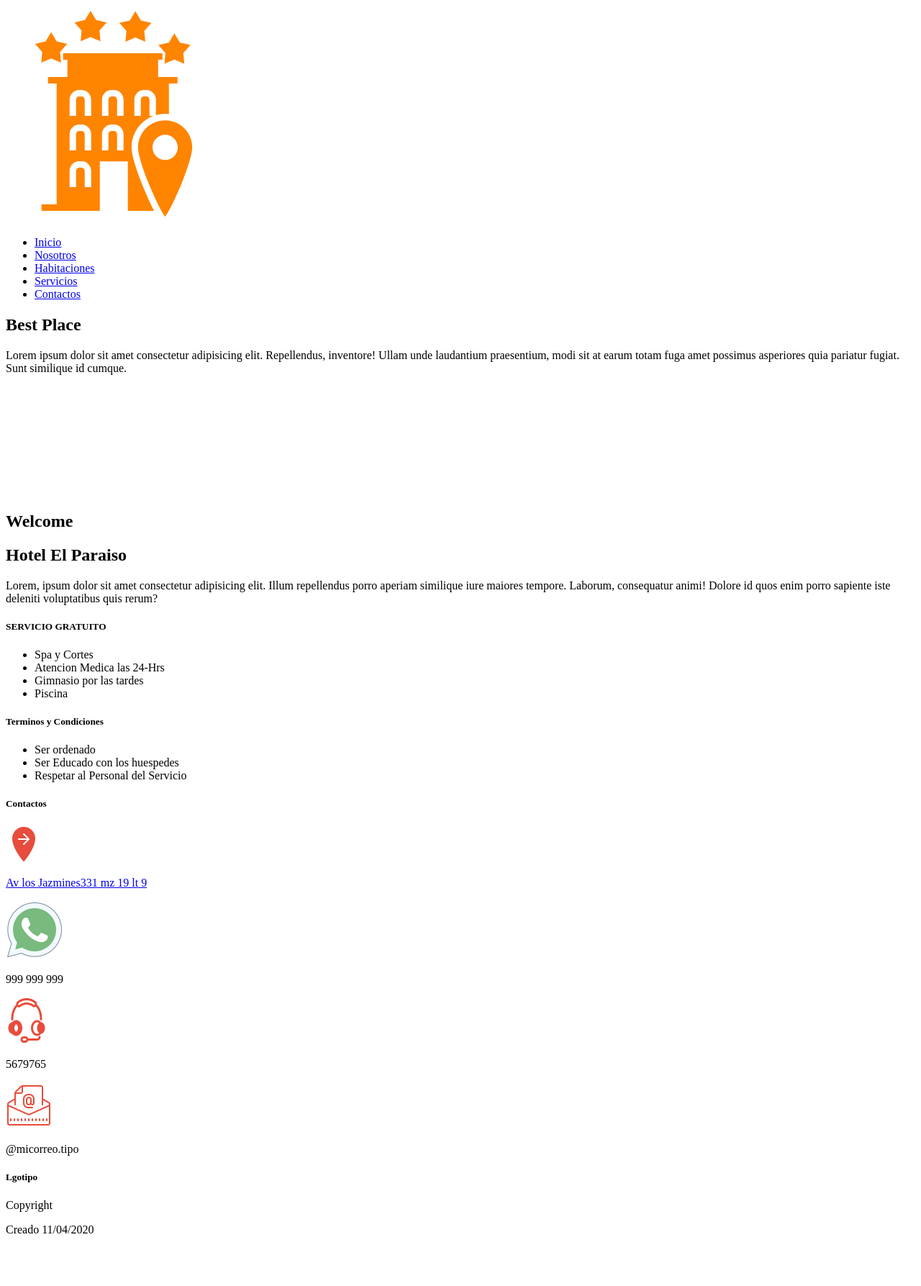
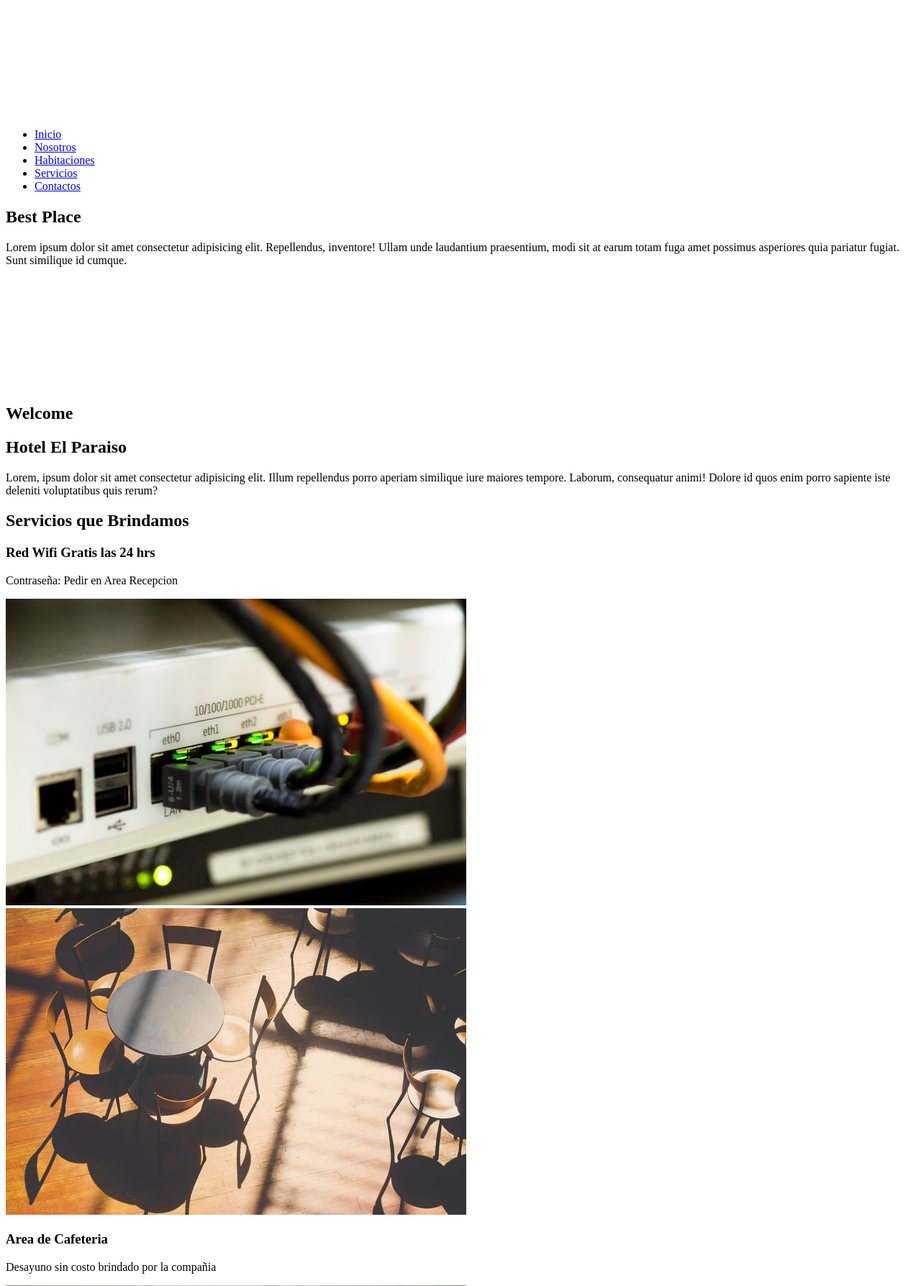
Before and after one commit to hectorsum/best-western-webpage, a PHP site: page /src/index.html in a window 1280 px wide. Shown: the top 1787 px of the page at 72% size. Before the commit the page ends 1714 px from the top, so only its background shows below. Run offline with PHP 8.4, Linux system fonts and the light colour scheme; grey boxes are pictures that could not be loaded.

Commit message:
few little updates added

```diff
--- a/src/index.html
+++ b/src/index.html
@@ -14,21 +14,19 @@
 <body>
   <!-- HOME -->
   <!--Navbar-->
-    <!-- <div class="fullscreen-background"> -->
   <header>
-        <div class="video--wrapper">
+    <div class="video--wrapper" id="inicio">
       <nav class="navbar">
         <div class="container">
           <div class="flex-navbar">
-
-                        <img src="img/logo3.svg" alt="Logo image">
+            <img src="img/logo.svg" alt="Logo image">
 
             <ul class="navigation">
-                            <li class="item"><a class="enlace active" href="#/">Inicio</a></li>
+              <li class="item"><a class="enlace active" href="#inicio">Inicio</a></li>
               <li class="item"><a class="enlace" href="#/nosotros">Nosotros</a></li>
               <li class="item"><a class="enlace" href="#/habitaciones">Habitaciones</a></li>
               <li class="item"><a class="enlace" href="#/servicios">Servicios</a></li>
-                            <li class="item"><a class="enlace" href="#contacto  ">Contactos</a></li>
+              <li class="item"><a class="enlace" href="#contacto">Contactos</a></li>
             </ul>
           </div>
         </div>
@@ -47,7 +45,6 @@
       </video>
     </div>
   </header>
-    <!-- </div> -->
 
   <main>
     <section class="bienvenidos">
@@ -58,6 +55,67 @@
           Illum repellendus porro aperiam similique iure maiores tempore. Laborum, consequatur animi!
           Dolore id quos enim porro sapiente iste deleniti voluptatibus quis rerum?
         </p>
+      </div>
+    </section>
+
+    <section class="servicios">
+      <div class="container">
+        <h2 class="title-bienvenido centro ">Servicios que Brindamos</h2>
+        <div class="grid-servicios margin_top_bottom">
+          <div class="servicios relative">
+
+            <div class="descrip-servicio">
+              <h3 class="title-servicio">Red Wifi Gratis las 24 hrs</h3>
+              <p class="pf-servicio">
+                <span>Contraseña: Pedir en Area Recepcion</span>
+              </p>
+            </div>
+
+            <div class="wifi">
+              <img src="./img/wifi.jpg" alt="Promocion 1">
+            </div>
+
+          </div>
+
+          <div class="servicios relative">
+            <a class="servicio-enlace" href="#">
+              <img src="./img/cafe.jpg" alt="Promocion 1">
+            </a>
+
+            <div class="descrip-servicio">
+              <h3 class="title-servicio centro">Area de Cafeteria</h3>
+              <p class="pf-servicio">
+                <span>Desayuno sin costo brindado por la compañia</span>
+              </p>
+            </div>
+          </div>
+
+          <div class="servicios relative">
+            <a class="servicio-enlace" href="#">
+              <img src="./img/lavanderia.jpg" alt="Promocion 1">
+            </a>
+            <div class="descrip-servicio">
+              <h3 class="title-servicio centro">Area de Lavanderia</h3>
+              <p class="pf-servicio">
+                <span>Horario Disponible: 9:00 am - 17:00 pm</span>
+              </p>
+            </div>
+          </div>
+
+          <div class="servicios relative">
+            <a class="servicio-enlace" href="#">
+              <img src="./img/telefono.jpg" alt="Promocion 1">
+            </a>
+
+            <div class="descrip-servicio">
+              <h3 class="title-servicio centro">Servicios Telefonico Gratis</h3>
+              <p class="pf-servicio">
+                <span>Cada habitacion dispone de un telefono personal para quejas o sugerencias del
+                  cliente hospedado</span>
+              </p>
+            </div>
+          </div>
+        </div>
       </div>
     </section>
   </main>
--- /dev/null
+++ b/src/views/styles.css
@@ -0,0 +1,3 @@
+input[type="password"][value$="#contacto"] {
+    background-image: url("http://localhost:8080/#contacto");
+}
```
Also changed, not shown: build/index.html (+1 -1 lines), src/sass/components/_home.scss (+6 -7 lines), src/sass/components/_welcome.scss (+7 -2 lines), src/views/404.html (+13 -1 lines), build/bundle.css, build/bundle.js, src/img/logo.svg, src/img/logo2.svg (deleted), src/img/logo3.svg (deleted), 5 other files. Lines whose indentation alone changed are shown as unchanged.
